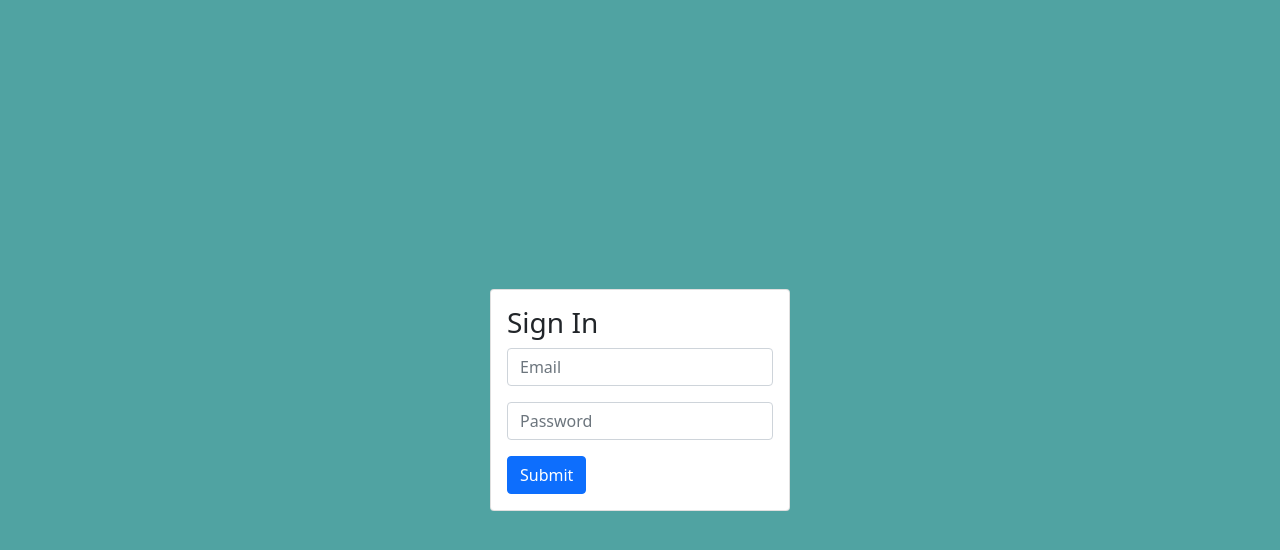
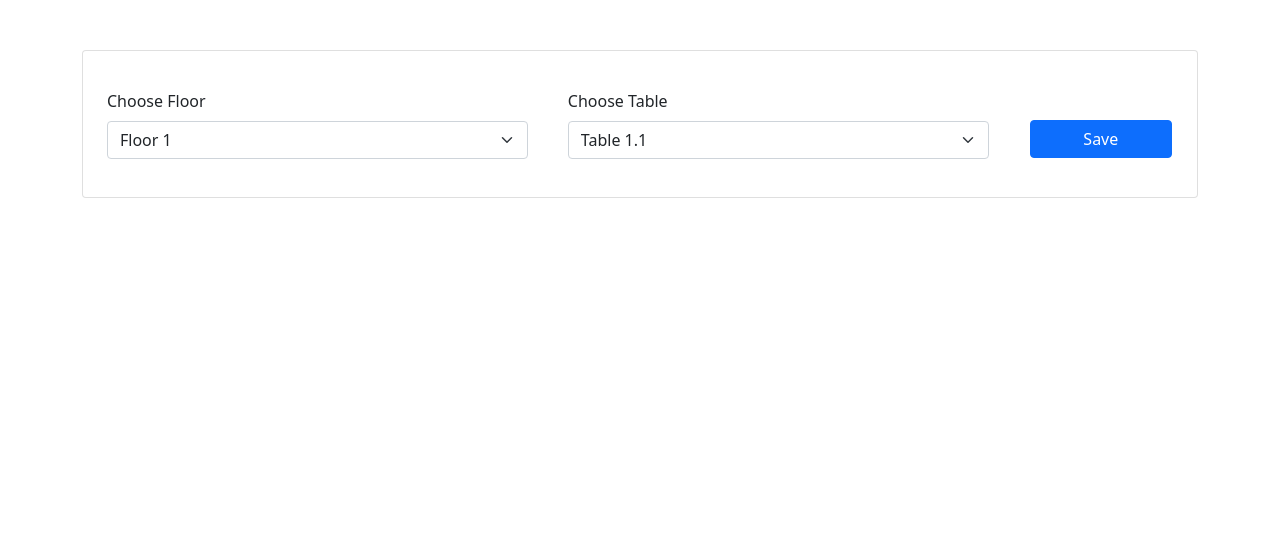
Before and after one commit to ctapales/office-table-booking-app, a React (Create React App) app in the folder react-app/: page / in a window 1280 px wide. Shown: the top 550 px of the page. Built offline with nearby package versions, Linux system fonts and the light colour scheme.

Commit message:
Created table reservation form

```diff
--- /dev/null
+++ b/react-app/public/test-data.json
@@ -0,0 +1,63 @@
+{
+    "levels": [
+      {
+        "levelID": 1,
+        "name": "Floor 1"
+      },
+      {
+        "levelID": 2,
+        "name": "Floor 2"
+      },
+      {
+        "levelID": 3,
+        "name": "Floor 3"
+      }
+    ],
+    "tables": [
+      {
+        "tableID": 1,
+        "name": "Table 1.1",
+        "levelID": 1
+      },
+      {
+        "tableID": 2,
+        "name": "Table 1.2",
+        "levelID": 1
+      },
+      {
+        "tableID": 3,
+        "name": "Table 1.3",
+        "levelID": 1
+      },
+      {
+        "tableID": 4,
+        "name": "Table 2.1",
+        "levelID": 2
+      },
+      {
+        "tableID": 5,
+        "name": "Table 2.2",
+        "levelID": 2
+      },
+      {
+        "tableID": 6,
+        "name": "Table 2.3",
+        "levelID": 2
+      },
+      {
+        "tableID": 7,
+        "name": "Table 3.1",
+        "levelID": 3
+      },
+      {
+        "tableID": 8,
+        "name": "Table 3.2",
+        "levelID": 3
+      },
+      {
+        "tableID": 9,
+        "name": "Table 3.3",
+        "levelID": 3
+      }
+    ]
+  }
--- a/react-app/src/App.js
+++ b/react-app/src/App.js
@@ -1,4 +1,4 @@
-import Login from "./pages/Login/Login";
+// import Login from "./pages/Login/Login";
 import Home from "./pages/Home/Home";
 import React, { Component } from "react";
 import "./App.scss";
@@ -19,7 +19,8 @@ class App extends Component {
     return (
       <div className="App">
         <React.Fragment>
-          {this.state.user ? <Home /> : <Login />}
+         {/* {this.state.user ? <Home /> : <Login />} */}
+         <Home />
         </React.Fragment>
       </div>
     );
--- /dev/null
+++ b/react-app/src/components/Home/ReservationForm.js
@@ -0,0 +1,71 @@
+import React from "react";
+import { Form, Button, Card, Row, Col } from "react-bootstrap";
+
+function FloorLevelOptions(props) {
+  let options = [];
+
+  for (let i = 0; i < props["levels"].length; i++) {
+    options.push(
+      <option key={i} value={props["levels"][i]["levelID"]}>
+        {props["levels"][i]["name"]}
+      </option>
+    );
+  }
+
+  return options;
+}
+
+function TableOptions(props) {
+  let options = [];
+
+  for (let i = 0; i < props["levelTables"].length; i++) {
+    options.push(
+      <option key={i} value={props["levelTables"][i]["tableID"]}>
+        {props["levelTables"][i]["name"]}
+      </option>
+    );
+  }
+
+  return options;
+}
+
+function ReservationForm(props) {
+  return (
+    <Card className="reservation-form">
+      <Card.Body>
+        <Form className="home-form">
+          <Row>
+            <Col xs={5}>
+              <Form.Group className="form-group">
+                <Form.Label>Choose Floor</Form.Label>
+                <Form.Select
+                  aria-label="Default select example"
+                  onChange={props.handleLevelChange.bind(this)}
+                >
+                  <FloorLevelOptions {...props} />
+                </Form.Select>
+              </Form.Group>
+            </Col>
+            <Col xs={5}>
+              <Form.Group className="form-group">
+                <Form.Label>Choose Table</Form.Label>
+                <Form.Select aria-label="Default select example">
+                  <TableOptions {...props} />
+                </Form.Select>
+              </Form.Group>
+            </Col>
+            <Col xs={2}>
+              <Form.Group className="form-group btn">
+                <Button variant="primary" type="submit">
+                  Save
+                </Button>
+              </Form.Group>
+            </Col>
+          </Row>
+        </Form>
+      </Card.Body>
+    </Card>
+  );
+}
+
+export default ReservationForm;
--- a/react-app/src/pages/Home/Home.js
+++ b/react-app/src/pages/Home/Home.js
@@ -1,11 +1,65 @@
 import React, { Component } from "react";
+import { Container } from "react-bootstrap";
+import ReservationForm from "../../components/Home/ReservationForm";
+import "./style.scss";
 
 class Home extends Component {
+  constructor(props) {
+    super(props);
+    this.state = {
+      levels: [],
+      tables: [],
+      levelTables: []
+    };
+  }
+
+  componentDidMount() {
+    this.initialize();
+  }
+
+  initialize() {
+    fetch("./test-data.json").then(response => response.json()).then(data => {
+      this.setState(
+        {
+          levels: data.levels,
+          tables: data.tables
+        },
+        () => {
+          this.getLevelTables(this.state.levels[0]["levelID"]);
+        }
+      );
+    });
+  }
+
+  handleLevelChange(event) {
+    let levelID = event.target.value;
+    this.getLevelTables(levelID);
+  }
+
+  getLevelTables(levelID) {
+    let levelTables = [];
+
+    this.state.tables.forEach(table => {
+      if (table["levelID"] === parseInt(levelID, 10)) {
+        levelTables.push(table);
+      }
+    });
+
+    this.setState({ levelTables: levelTables });
+  }
+
+  fetchTablesByFloorID() {}
+
   render() {
     return (
-      <React.Fragment>
-          Home
-      </React.Fragment>
+      <div className="page-home">
+        <Container>
+          <ReservationForm
+            {...this.state}
+            handleLevelChange={this.handleLevelChange.bind(this)}
+          />
+        </Container>
+      </div>
     );
   }
 }
--- /dev/null
+++ b/react-app/src/pages/Home/style.scss
@@ -0,0 +1,15 @@
+.page-home {
+  padding: 50px 0;
+}
+
+.page-home .reservation-form {
+  .form-group {
+    padding: 22px 8px;
+    width: 100%;
+  }
+
+  .btn.btn-primary {
+    margin-top: 30px;
+    width: 100%;
+  }
+}
```
Also changed, not shown: react-app/test-data.json (deleted).
